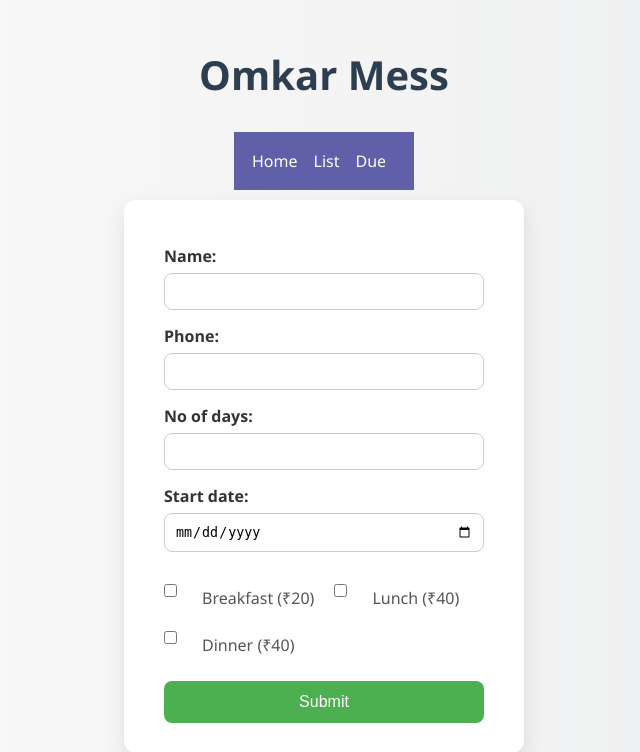
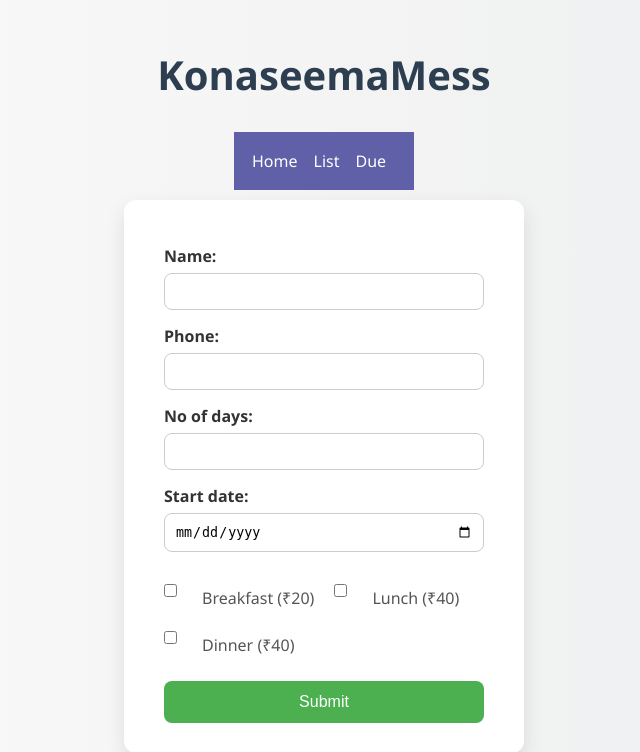
Before and after one commit to KonchadaBhuvan/BhuvanMessmanagement, a Flask app: page /enroll.html in a window 1280 px wide. Shown: the top 752 px of the page, without its empty margins (316-956 px from the left). Run offline with Flask 3, Linux system fonts and the light colour scheme.

Commit message:
Update enroll.html

```diff
--- a/templates/enroll.html
+++ b/templates/enroll.html
@@ -27,7 +27,7 @@
 </head>
 <body>
     <div class="heading">
-        <h1>Omkar Mess</h1>
+        <h1>KonaseemaMess</h1>
     </div>
     <div class="navbar">
         <ul>
```
